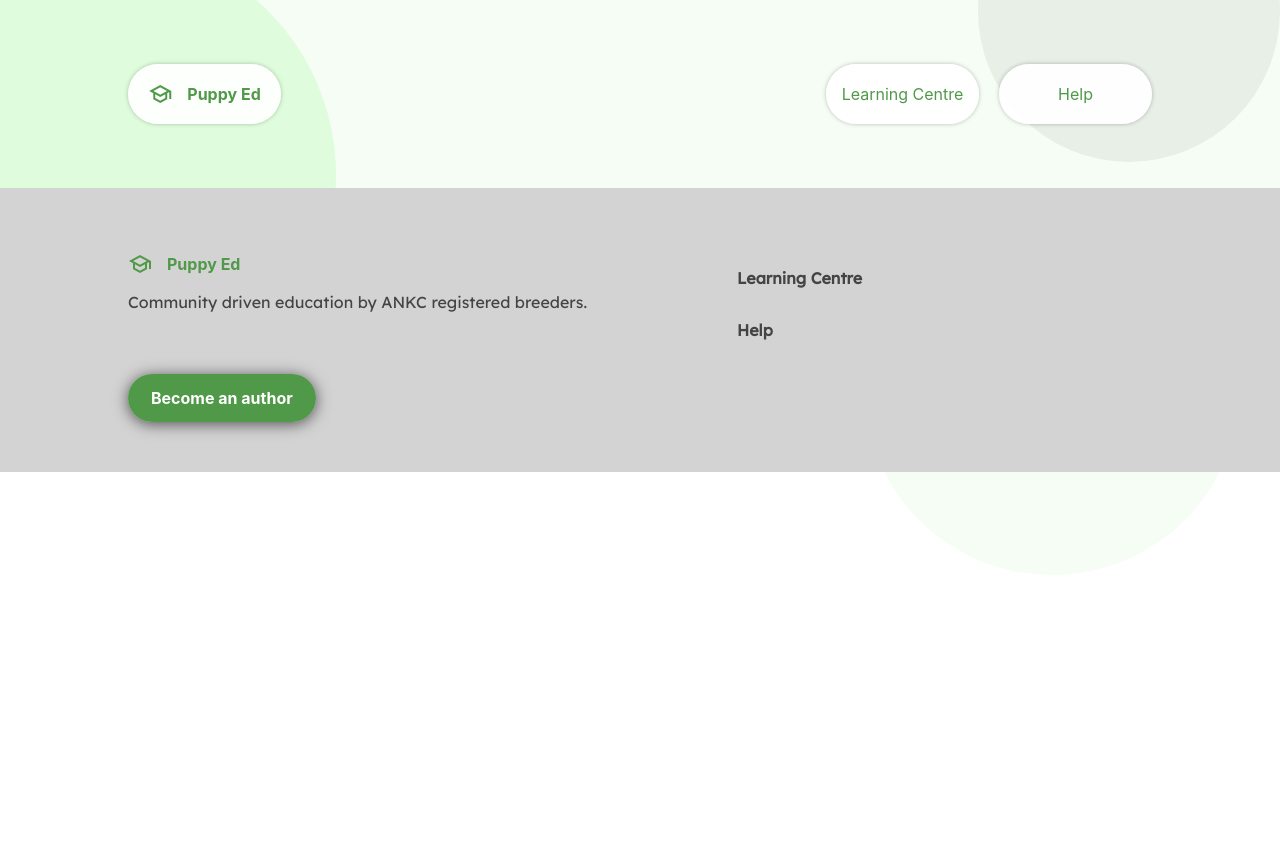
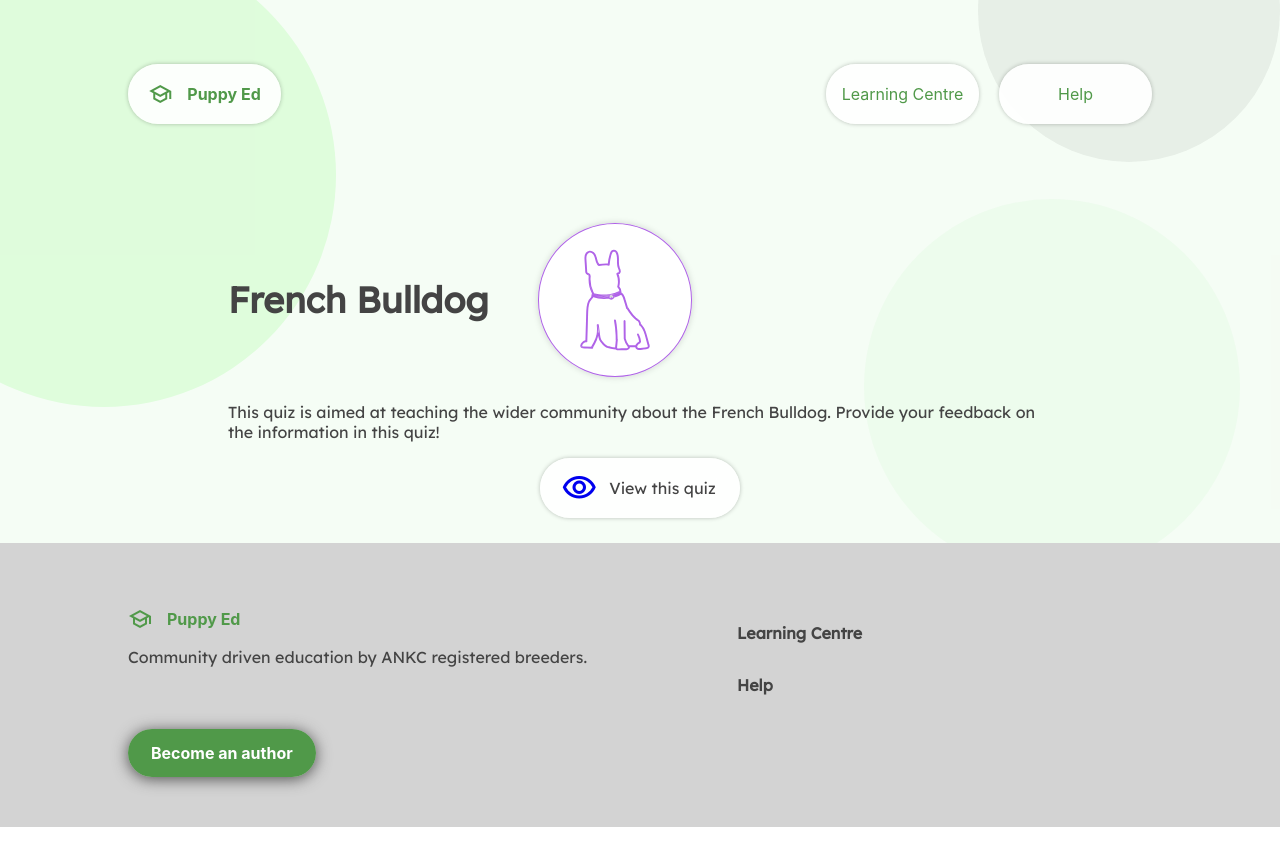
Before and after one commit to dylman123/puppy-ed, a React (Create React App) app: page /quiz/french-bulldog/origin in a window 1280 px wide. Shown: the top 866 px of the page. Built offline with nearby package versions, Linux system fonts and the light colour scheme.

Commit message:
setting up tab based sections

```diff
--- a/src/App.js
+++ b/src/App.js
@@ -17,7 +17,7 @@ function App() {
         <Routes>
           <Route path='/' element={<HomePage/>} />
           <Route path='/learning-centre' element={<LearningCentrePage />} />
-          <Route path='/quiz/:slug' element={<LearnerModulePage />} />
+          <Route path='/quiz/:slug/:tab' element={<LearnerModulePage />} />
           <Route path='/help' element={<HelpPage />} />
         </Routes>
       </BrowserRouter>
--- a/src/containers/LearnerModulePage/LearnerModulePage.js
+++ b/src/containers/LearnerModulePage/LearnerModulePage.js
@@ -41,23 +41,24 @@ const sectionHeadings = [
 
 export default function LearnerModulePage() {
 
-    let { slug } = useParams();
+    let { slug, tab } = useParams();
     const currentModule = modules.find(m => m.slug === slug);
-    const hasSectionContent = !!currentModule.sections;
 
-    const quizSections = currentModule.category === 'dog-breeds' ? (
-        sectionHeadings.map(h => {
-            const section = hasSectionContent ? currentModule.sections[h.key] : null;
-            return (
+    const section = !currentModule.sections ? null : currentModule.sections[tab];
+    const sectionHeading = sectionHeadings.filter(h => h.key === tab)[0];
+    const quizSection =  !section ? null : (
+
         <div className='quizSection'>
 
             {/* Section heading */}
-                    <h3>{h.label}</h3>
+            { !sectionHeading ? null : (
+                <h3>{sectionHeading.label}</h3>
+            )}
 
             {/* Section text */}
-                    { section ? (
+            { !section ? null : (
                 <p>{section.text}</p>
-                    ) : null }
+            )}
 
             {/* Section source */}
             { section && section.source ? (
@@ -71,8 +72,6 @@ export default function LearnerModulePage() {
 
         </div>
     )
-        })
-    ) : null;
 
     return (
         <div className='learnerModulePage section'>
@@ -82,7 +81,7 @@ export default function LearnerModulePage() {
             </div>
 
             <p className='moduleDescription'>{currentModule.description}</p>
-            { quizSections }
+            { quizSection }
             <a className='buttonPrimary quizLink' rel="noopener noreferrer" target="_blank" href={currentModule.quizUrl}>
                 <span class="material-icons-outlined md-36 icon">visibility</span>
                 <p className='quizLinkText'>View this quiz</p>
--- a/src/containers/LearningCentrePage/LearningCentrePage.js
+++ b/src/containers/LearningCentrePage/LearningCentrePage.js
@@ -7,7 +7,7 @@ export default function LearningCentrePage() {
 
   const mapModuleToCard = m => {
     return (
-      <a className='moduleCard' href={`/quiz/${m.slug}`}>
+      <a className='moduleCard' href={`/quiz/${m.slug}/origin`}>
         <h3 className='cardTitle'>{m.title}</h3>
         <div className='cardIconWrapper'>
           <img src={m.imageFile} className='cardIcon' alt={m.title}/>
```
Lines whose indentation alone changed are shown as unchanged.
